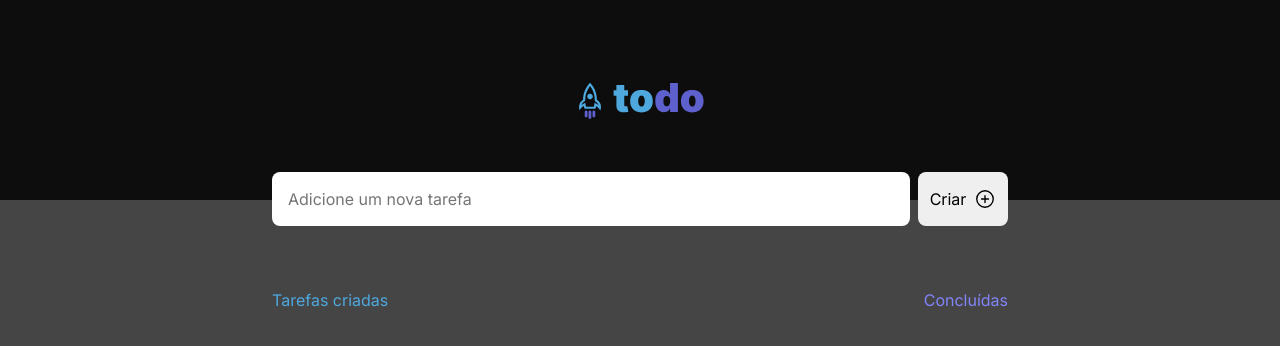
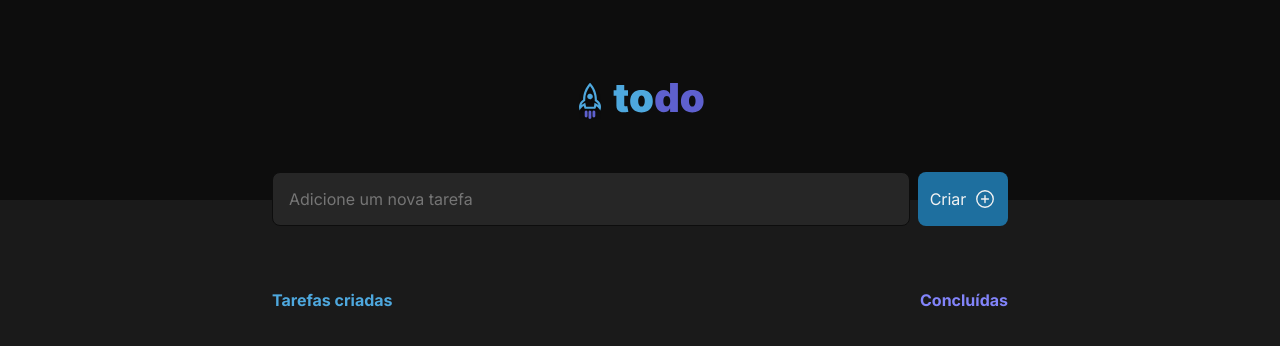
Before and after one commit to LuizGarbini/01-desafio-react-js, a React (Vite) app: page / in a window 1280 px wide. Shown: the top 346 px of the page. Built offline with nearby package versions, Linux system fonts and the light colour scheme.

Commit message:
:wrench: style adjust

```diff
--- a/src/App.css
+++ b/src/App.module.css
@@ -1,4 +1,4 @@
-header {
+.header {
   display: flex;
   flex-direction: column;
   height: 200px;
@@ -8,26 +8,31 @@ header {
   background-color: var(--Gray-700);
 }
 
-.InputAndButton {
+.inputAndButton {
   display: flex;
   justify-content: center;
   margin-top: -28px;
 }
 
-.InputSize {
+.inputSize {
   display: flex;
   width: 736px;
   justify-content: space-between;
 }
 
-.InputSize input {
+.inputSize input {
   height: 54px;
   width: 638px;
   padding: 16px;
   border-radius: 8px;
+  color: var(--Gray-300);
+  background-color: var(--Gray-500);
+  border: 1px solid var(--Gray-700);
 }
 
-.InputSize button {
+.inputSize button {
+  background-color: var(--BlueDark);
+  color: var(--Gray-100);
   display: flex;
   width: 90px;
   height: 100%;
--- a/src/App.tsx
+++ b/src/App.tsx
@@ -1,19 +1,20 @@
 import { useState } from "react";
-import "./App.css";
 import img from "./logo.svg";
 import { PlusCircle } from "@phosphor-icons/react";
-import { Tasks } from "./Tasks";
+import { Tasks } from "./components/Tasks";
 
 import "./global.css";
+import stylesTasks from "./components/Tasks.module.css";
+import stylesApp from "./App.module.css";
 
 export function App() {
   return (
-    <div className="App">
-      <header>
+    <div>
+      <header className={stylesApp.header}>
         <img src="../public/logo.svg" alt="" />
       </header>
-      <div className="InputAndButton">
-        <div className="InputSize">
+      <div className={stylesApp.inputAndButton}>
+        <div className={stylesApp.inputSize}>
           <input type="text" placeholder="Adicione um nova tarefa" />
           <button>
             {" "}
--- a/src/Tasks.tsx
+++ /dev/null
@@ -1,14 +0,0 @@
-import React from "react";
-import ReactDOM from "react-dom/client";
-import "./Tasks.css";
-
-export function Tasks() {
-  return (
-    <div className="tasksEmpty">
-      <div className="task-top-center">
-        <span id="tasksCreate">Tarefas criadas</span>
-        <span id="tasksCompleted">Concluídas</span>
-      </div>
-    </div>
-  );
-}
--- a/src/Tasks.css
+++ b/src/components/Tasks.module.css
@@ -5,16 +5,18 @@
   justify-content: center;
 }
 
-.task-top-center {
+.taskTopCenter {
   display: flex;
   width: 736px;
   justify-content: space-between;
 }
 
-#tasksCreate {
+.tasksCreate {
   color: var(--Blue);
+  font-weight: bold;
 }
 
-#tasksCompleted {
+.tasksCompleted {
   color: var(--Purple);
+  font-weight: bold;
 }
--- /dev/null
+++ b/src/components/Tasks.tsx
@@ -0,0 +1,16 @@
+import React from "react";
+import ReactDOM from "react-dom/client";
+import stylesTasks from "./Tasks.module.css";
+
+import stylesApp from "./Tasks.module.css";
+
+export function Tasks() {
+  return (
+    <div className={stylesApp.tasksEmpty}>
+      <div className={stylesApp.taskTopCenter}>
+        <span className={stylesApp.tasksCreate}>Tarefas criadas</span>
+        <span className={stylesApp.tasksCompleted}>Concluídas</span>
+      </div>
+    </div>
+  );
+}
--- a/src/global.css
+++ b/src/global.css
@@ -24,7 +24,7 @@
 }
 
 body {
-  background-color: #454545;
+  background-color: var(--Gray-600);
 }
 
 body,
```
